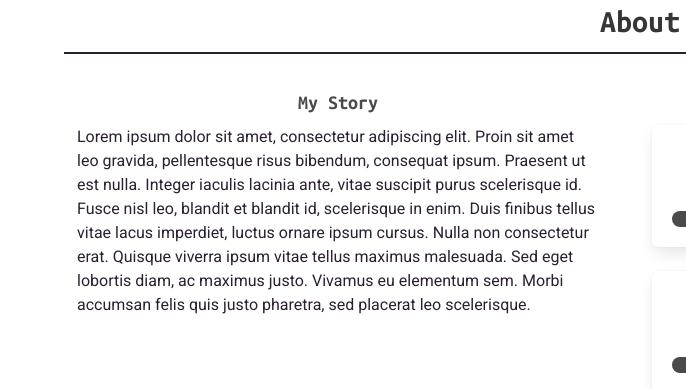
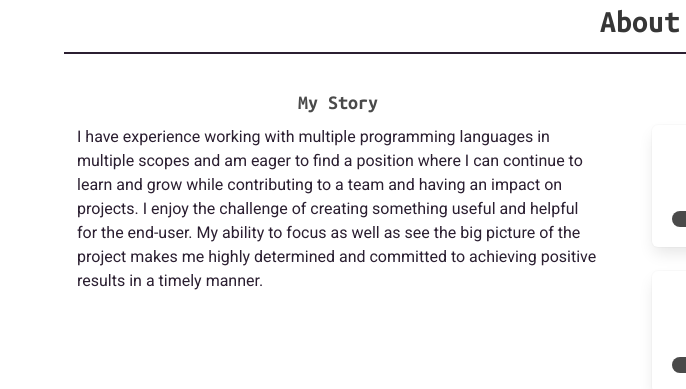
Before and after one commit to rickenduran/my-port, a plain HTML site: page index.html in a window 1280 px wide. Shown: the part 860-1249 px from the top of the page, 0-686 px from the left. Drawn offline with nearby package versions, Linux system fonts and the light colour scheme.

Commit message:
Update index.html

```diff
--- a/index.html
+++ b/index.html
@@ -84,7 +84,7 @@
 					My Story
 				</h4>
 				<p class="about-para container">
-					Lorem ipsum dolor sit amet, consectetur adipiscing elit. Proin sit amet leo gravida, pellentesque risus bibendum, consequat             ipsum. Praesent ut est nulla. Integer iaculis lacinia ante, vitae suscipit purus scelerisque id. Fusce nisl leo, blandit et             blandit id, scelerisque in enim. Duis finibus tellus vitae lacus imperdiet, luctus ornare ipsum cursus. Nulla non consectetur           erat. Quisque viverra ipsum vitae tellus maximus malesuada. Sed eget lobortis diam, ac maximus justo. Vivamus eu elementum             sem. Morbi accumsan felis quis justo pharetra, sed placerat leo scelerisque.
+					I have experience working with multiple programming languages in multiple scopes and am eager to find a position where I can continue to learn and grow while contributing to a team and having an impact on projects. I enjoy the challenge of creating something useful and helpful for the end-user. My ability to focus as well as see the big picture of the project makes me highly determined and committed to achieving positive results in a timely manner.
 				</p>
 			</div>
 			<div class="column">
```
